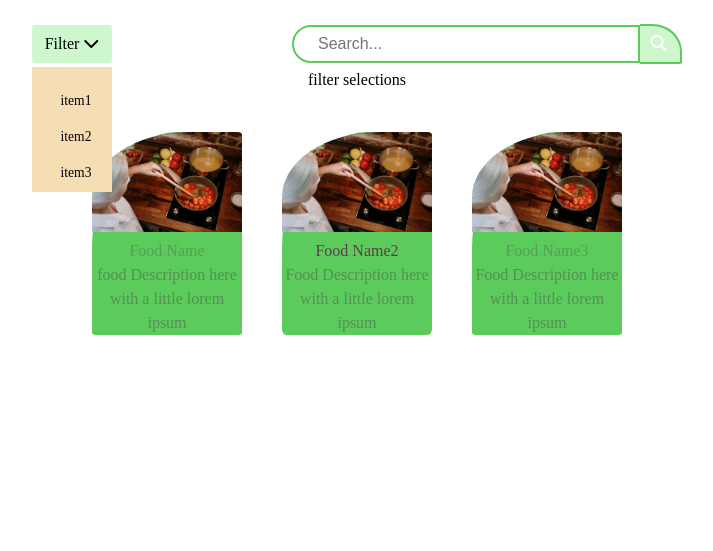
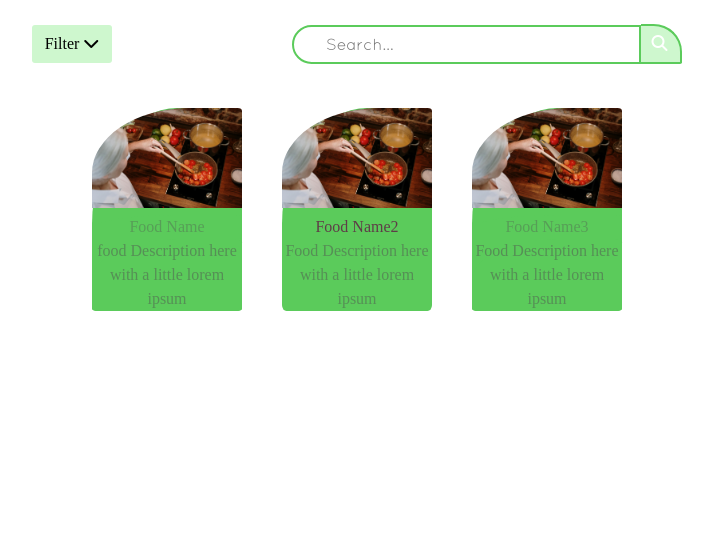
Before and after one commit to JenniferLarsen/TW-Course-2, a Node server app: page /results-page.html in a window 1280 px wide. Shown: the part 100-651 px from the top of the page, without its empty margins (283-996 px from the left). Run offline with Node 20, Linux system fonts and the light colour scheme; some libraries are stand-ins or nearby versions.

Commit message:
functionality begun for results page

```diff
--- a/public/results-page.html
+++ b/public/results-page.html
@@ -37,11 +37,11 @@
           <!-- dropdown section -->
           <div class="search-group">
               <div class="dropdown">
-                <div class="dropdown-text">
+                <div id="drop-text" class="dropdown-text">
                   <span>Filter </span>
-                  <i class="fa-solid fa-chevron-down"></i>
+                  <i id="arrow" class="fa-solid fa-chevron-down"></i>
                 </div>
-                <ul class="dropdown-list">
+                <ul id="a-list" class="dropdown-list">
                   <li class="dropdown-list-item"></li>
                   <li class="dropdown-list-item">item1</li>
                   <li class="dropdown-list-item">item2</li>
@@ -58,42 +58,15 @@
                 </div>
               </div>
             </div> <!-- end search bar group-->
-
-                <!-- <button id="filter-btn">
-                  <span>Filter</span>
-                </button>
-              </div>
-              <div id="search-submit">
-                <form action="#">
-                  <input type="text" placeholder="Search.." name="search">
-                  <button type="submit">sbmt</button>
-                </form>
-              </div> -->
-
           </div> <!-- end search-bar-container -->
 
         <section>
-            filter selections
+            <div id="selected-filters-sec" >
+
+            </div>
+
         </section>
         <section id="search-results">
-            <!-- content/ results -->
-            <!-- <div class="mdc-card mdc-card--outlined">
-                <div class="my-card__media mdc-card__media mdc-card__media--16-9">
-                    <div class="mdc-card__media-content">Title</div>
-                </div>
-              </div>
-              <div class="mdc-card__actions">
-                <button class="mdc-icon-button mdc-card__action mdc-card__action--icon"
-                   aria-pressed="false"
-                   aria-label="Add to favorites"
-                   title="Add to favorites">
-                 <i class="material-icons mdc-icon-button__icon mdc-icon-button__icon--on">favorite</i>
-                 <i class="material-icons mdc-icon-button__icon">favorite_border</i>
-                </button>
-                <button class="material-icons mdc-icon-button mdc-card__action mdc-card__action--icon" title="Share">share</button>
-                <button class="material-icons mdc-icon-button mdc-card__action mdc-card__action--icon" title="More options">more_vert</button>
-              </div> -->
-
             <div class="card">
                 <img src="./images/pasta.jpg" alt="Food Image">
                 <h4 class="card">Food Name</h3>
@@ -116,4 +89,5 @@
     <footer>
         <span>&copy; The ImPastas 2024</span>
     </footer>
+    <script src="results.js"></script>
 </body>
--- a/public/results.css
+++ b/public/results.css
@@ -1,3 +1,10 @@
+@font-face {
+    font-family: 'heading';
+    src: url('fonts/Quicksand-Regular.ttf') format('truetype');
+}
+*{
+    font-family: 'heading';
+}
 body{
     background-color: white;
 }
@@ -57,7 +64,13 @@
     top: 2.6rem;
     left: 0;
     width: 100%;
+    max-height: 0;
+    overflow: hidden;
     background-color: wheat;
+    transition: max-height 0.9s;
+}
+#a-list.show{
+    max-height: 300px;
 }
 .dropdown-list li{
     font-size: .85rem;
@@ -92,6 +105,7 @@
 }
 .search-box input{
     padding: .5rem;
+    padding-left: 2rem;
     width: 100%;
     box-shadow: none;
     border: 2px solid;
@@ -99,9 +113,6 @@
     border-radius: 50px 0 0 50px;
     outline: none;
     font-size: 16px;
-}
-.search-box input::placeholder{
-    padding-left: 1rem;
 }
 .search-icon {
     background-color: #cef7ce;
@@ -114,6 +125,9 @@
     border-color: #5BCB5B;
     cursor: pointer;
 }
+/* filter item area styling */
+
+/* content area styling */
 img{
     width: 150px;
     border-radius: 65% 3% 0 0;
--- /dev/null
+++ b/public/results.js
@@ -0,0 +1,16 @@
+// FILTER BUTTON AND DROPDOWN SECTION
+const drpDwnbtn = document.getElementById("drop-text");
+const drpDwn_a_list = document.getElementById("a-list");
+const arrow_icon = document.getElementById("arrow");
+
+// toggle list
+drpDwnbtn.onclick = function(){
+    drpDwn_a_list.classList.contains("show") ? arrow_icon.style.rotate = "0deg" : arrow_icon.style.rotate = "-180deg";
+    drpDwn_a_list.classList.toggle("show");
+}
+window.onclick = function (e) {
+    if (e.target.id !== "drop-text" && e.target.id !== "span" && e.target.id !== "arrow"){
+        drpDwn_a_list.classList.remove("show");
+        arrow_icon.style.rotate = "0deg";
+    }
+}
```
